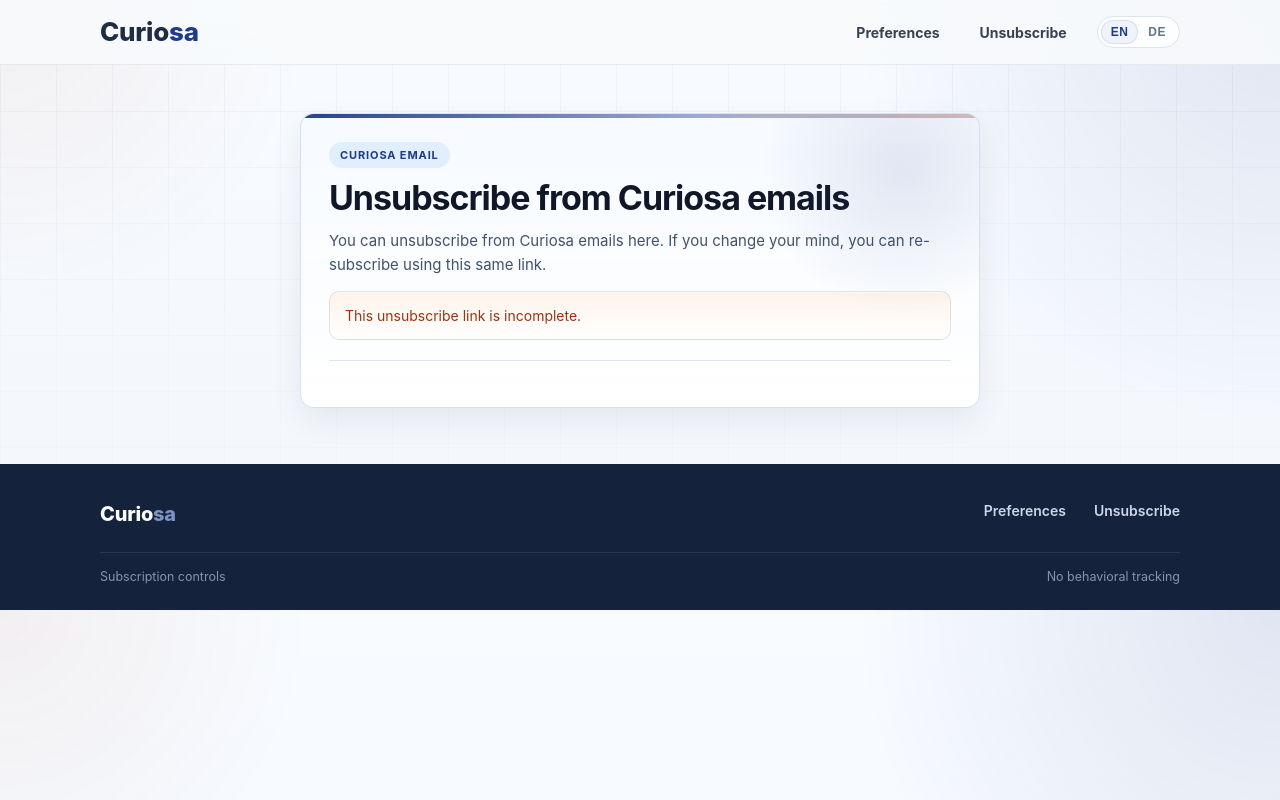
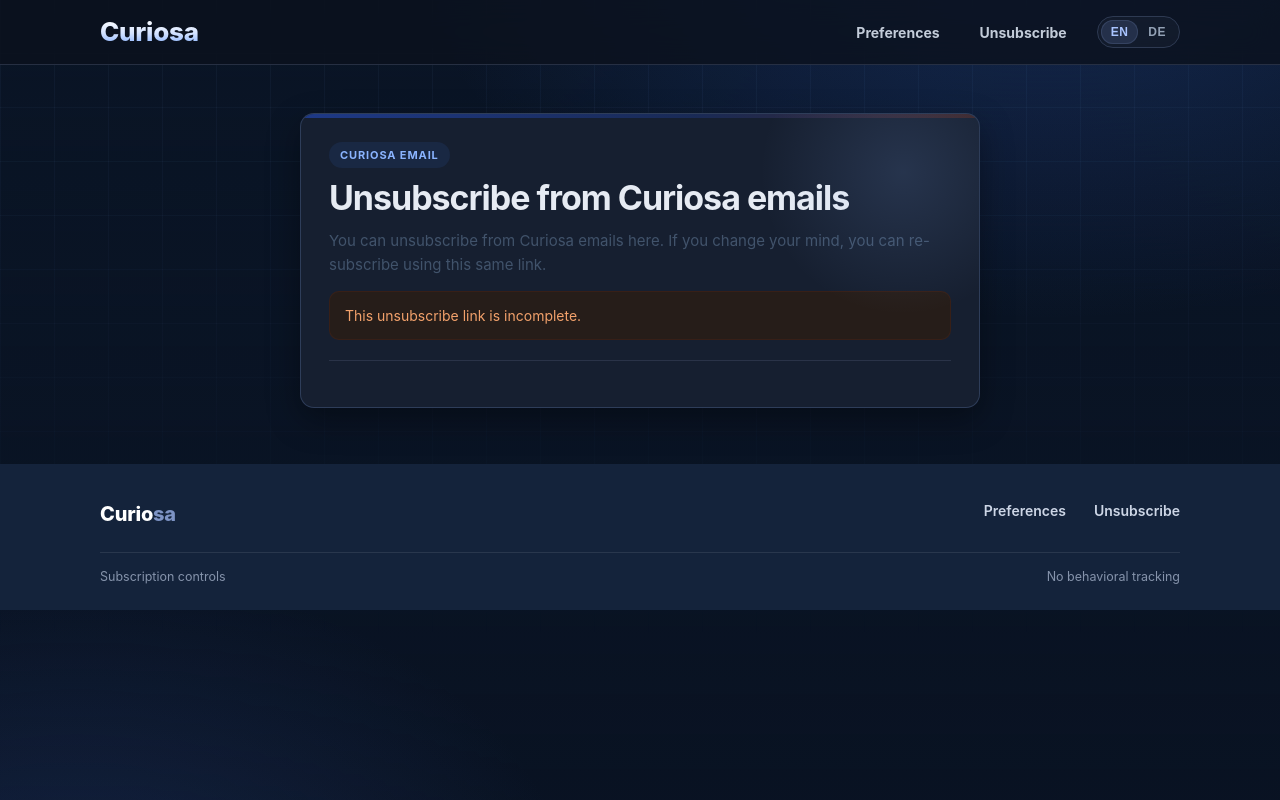
Before and after one commit to aladike/Curiosa-Web, a plain HTML site: page unsubscribe/index.html in a window 1280 px wide. Drawn offline with Linux system fonts and the light colour scheme.

Commit message:
Restyle control pages to match the dark hero

```diff
--- a/styles.css
+++ b/styles.css
@@ -602,9 +602,15 @@
     }
 }
 
-/* ---- Dark theme (follows the OS preference) -------------------------- */
-@media (prefers-color-scheme: dark) {
+/* ---- Dark hero theme (always on) ------------------------------------
+   styles.css is loaded only by the two subscription-control pages, so the
+   former OS-gated dark theme is promoted to an unconditional, committed dark
+   look that matches the site root: deep-navy canvas, soft glow pools, brand
+   grid, and a gradient wordmark. Header chrome from site.css (which gates its
+   own dark styling behind the OS preference) is forced dark here too, so the
+   pages read as dark on any OS theme. */
 :root {
+    color-scheme: dark;
     --bg: #0F1522;
     --card: #161F30;
     --text: #E6EBF3;
@@ -623,11 +629,82 @@
 }
 
 body {
-        background:
-            radial-gradient(circle at top right, rgba(84, 120, 214, 0.15), transparent 30%),
-            linear-gradient(180deg, #0D1320 0%, #0F1522 100%);
+    color: var(--text);
+    background: #0a1526;
 }
 
+/* Viewport-anchored glow pools behind all content (sits below the grid). */
+body::after {
+    content: "";
+    position: fixed;
+    inset: 0;
+    z-index: -2;
+    pointer-events: none;
+    background:
+        radial-gradient(1100px 720px at 82% -14%, rgba(56, 110, 230, 0.26), transparent 60%),
+        radial-gradient(900px 640px at 6% 116%, rgba(46, 74, 143, 0.30), transparent 56%),
+        linear-gradient(180deg, rgba(10, 21, 38, 0) 0%, rgba(9, 17, 32, 0.55) 100%);
+}
+
+/* Theme-independent brand grid — overrides the shared body::before so the
+   grid shows regardless of the visitor's OS theme. */
+body::before {
+    background-image:
+        linear-gradient(90deg, rgba(140, 180, 255, 0.06) 1px, transparent 1px),
+        linear-gradient(0deg, rgba(140, 180, 255, 0.06) 1px, transparent 1px);
+    background-size: 54px 54px;
+    -webkit-mask-image: linear-gradient(180deg, rgba(0, 0, 0, 0.9) 0%, rgba(0, 0, 0, 0.4) 46%, transparent 82%);
+    mask-image: linear-gradient(180deg, rgba(0, 0, 0, 0.9) 0%, rgba(0, 0, 0, 0.4) 46%, transparent 82%);
+}
+
+/* --- Header chrome forced dark, with the hero gradient wordmark. --- */
+.site-header {
+    border-bottom-color: rgba(42, 51, 72, 0.9);
+    background: rgba(11, 18, 30, 0.82);
+}
+
+.site-logo {
+    background: linear-gradient(180deg, #ffffff 0%, #d3e2ff 55%, #8ab4ff 100%);
+    -webkit-background-clip: text;
+    background-clip: text;
+    -webkit-text-fill-color: transparent;
+    color: #d3e2ff;
+}
+
+.site-logo span {
+    color: inherit;
+    -webkit-text-fill-color: transparent;
+}
+
+.site-nav__link {
+    color: #C3CCD9;
+}
+
+.site-nav__link:hover {
+    color: #A9C4FF;
+    background: rgba(138, 180, 255, 0.09);
+}
+
+.site-nav__link:focus-visible {
+    outline-color: #8AB4FF;
+}
+
+.lang-toggle {
+    border-color: #2E3A52;
+    background: rgba(22, 31, 48, 0.7);
+}
+
+.lang-toggle__option {
+    color: #93A1B5;
+}
+
+.lang-toggle__option.is-active {
+    background: #24304A;
+    color: #A9C4FF;
+    box-shadow: inset 0 0 0 1px #354361;
+}
+
+/* --- Component palette (promoted from the former OS-dark block). --- */
 .hero-card,
 .card,
 .actions-card {
@@ -639,7 +716,7 @@
 }
 
 .hero-card::after {
-        background: radial-gradient(circle, rgba(138, 180, 255, 0.1) 0%, rgba(138, 180, 255, 0) 72%);
+    background: radial-gradient(circle, rgba(138, 180, 255, 0.14) 0%, rgba(138, 180, 255, 0) 72%);
 }
 
 .note,
@@ -677,7 +754,7 @@
 .button-primary {
     color: #ffffff;
     background: #2E4A8F;
-        box-shadow: none;
+    box-shadow: 0 12px 26px rgba(20, 40, 90, 0.45);
 }
 
 .button-success {
@@ -733,4 +810,3 @@
     border-color: rgba(138, 180, 255, 0.18);
     background: rgba(18, 26, 42, 0.8);
 }
-}
--- a/unsubscribe/index.html
+++ b/unsubscribe/index.html
@@ -51,9 +51,9 @@
         }
 
         .unsubscribe-actions .button-danger:not(:disabled) {
-            background: var(--brand-red);
+            background: #b23a52;
             color: #ffffff;
-            box-shadow: 0 10px 22px rgba(190, 72, 93, 0.18);
+            box-shadow: 0 12px 24px rgba(120, 30, 50, 0.4);
         }
 
         .unsubscribe-actions .button-secondary:disabled {
@@ -85,9 +85,9 @@
         }
 
         .status-pill-neutral {
-            color: #475569;
-            background: rgba(241, 245, 249, 0.92);
-            border-color: rgba(100, 116, 139, 0.18);
+            color: #C3CCD9;
+            background: rgba(30, 41, 59, 0.9);
+            border-color: rgba(147, 161, 181, 0.24);
         }
 
         @media (max-width: 640px) {
```
Lines whose indentation alone changed are shown as unchanged.
